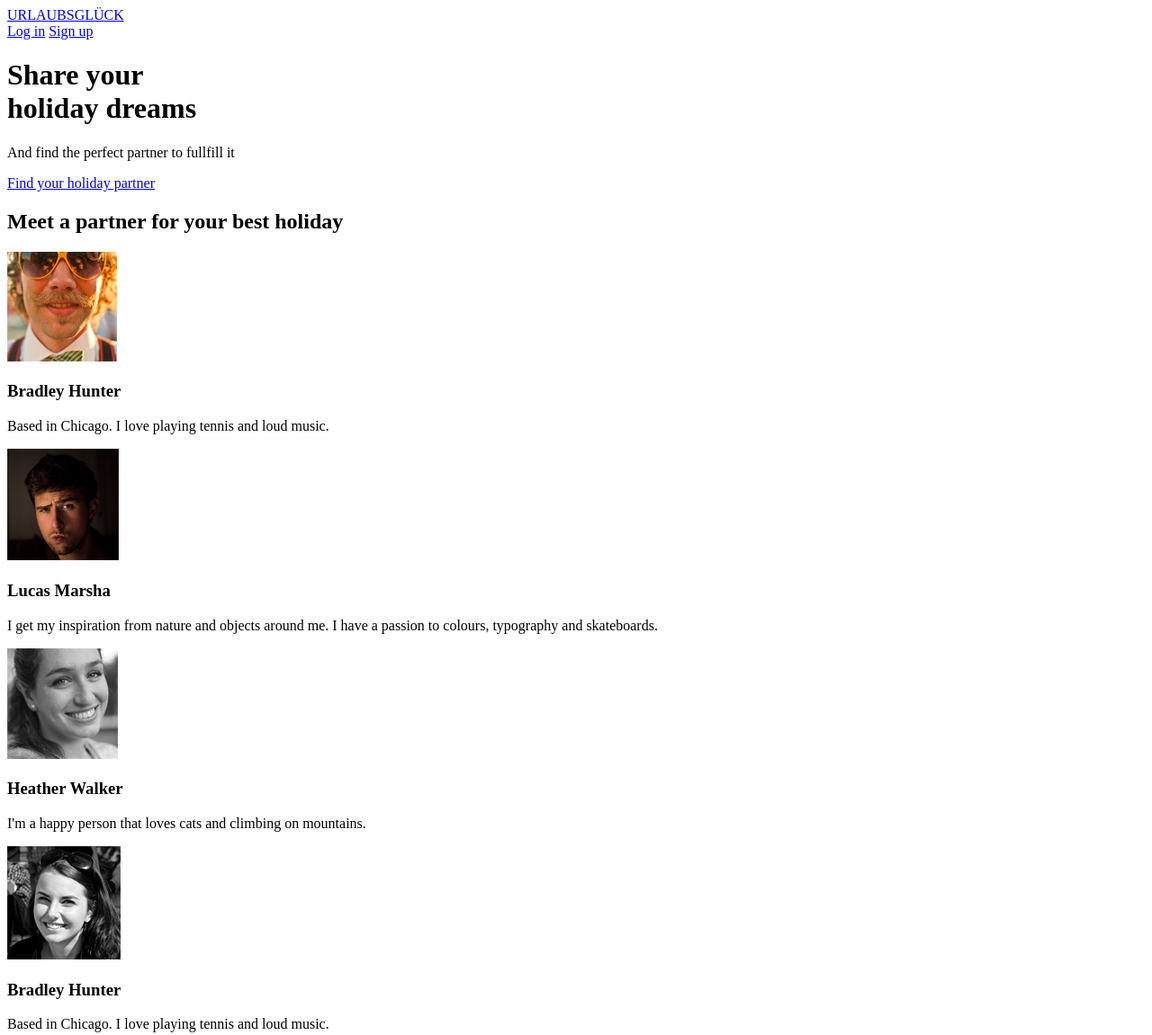
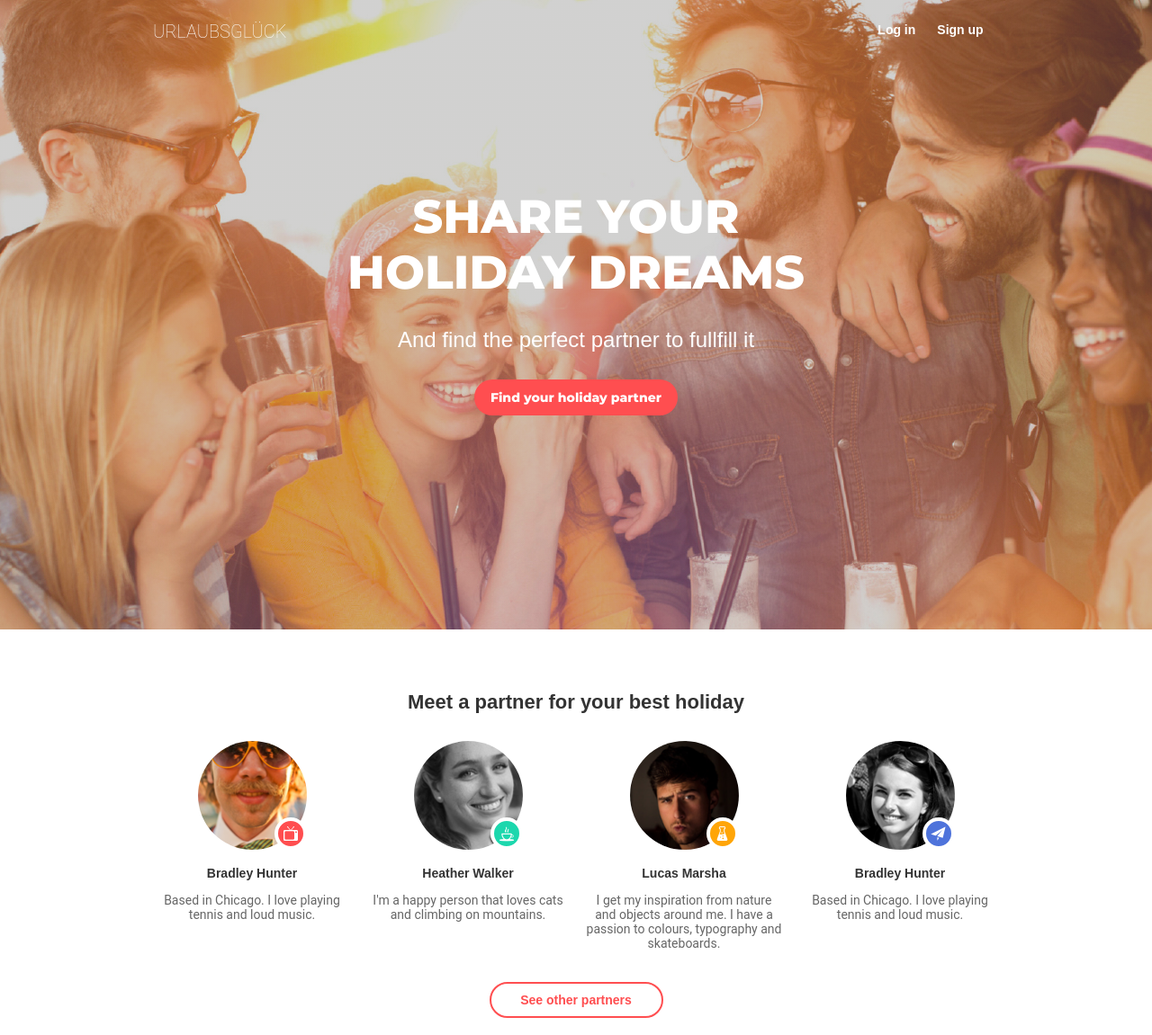
Before and after one commit to MoskovetsOlga/goit-fe-course, a plain HTML site: page module08/Index8.html in a window 1280 px wide. Shown: the top 1151 px of the page at 90% size. Drawn offline with Linux system fonts and the light colour scheme; a web font is replaced by a local one.

Commit message:
finishing homework 8

```diff
--- a/module08/Index8.html
+++ b/module08/Index8.html
@@ -5,6 +5,9 @@
     <meta name="viewport" content="width=device-width, initial-scale=1.0">
     <meta http-equiv="X-UA-Compatible" content="ie=edge">
     <title>Index8</title>
+    <link rel="stylesheet" href="./css/fonts8.css">
+    <link rel="stylesheet" href="./css/style8.css">
+    <link rel="stylesheet" href="./css/media8.css">
 </head>
 <body>
 
@@ -12,11 +15,11 @@
     <div class="banner"></div>
     <header>
       <nav class="menu container">
-        <a href="#" class="name">URLAUBSGLÜCK</a>
         <div class="wrapper">
           <a href="#" class="log-in">Log in</a>
           <a href="#" class="sign-up">Sign up</a>
         </div>
+        <a href="#" class="name">URLAUBSGLÜCK</a>
       </nav>
     </header>
     <div class="title-wrapper">
@@ -29,51 +32,46 @@
   <main class="main">
     <h2 class="main-title">Meet a partner for your best holiday</h2>
 
-    <section class="container team-articles">
-      <article class="article-team-article-1">
+    <section class="container-team">
+      <article class="article-team article1">
         <div class="photo-team">
           <img src="./image/team/bradley1.png" class="team" alt="Bradley Hunter" >
-          <a href="#" class="social-link"></a>
+          <a href="#" class="socials-link"></a>
         </div>
         <h3 class="article-title">Bradley Hunter</h3>
         <p class="article-text">Based in Chicago. I love playing tennis and loud music.</p>
       </article>
-      <article class="article-team-article-2">
+
+      <article class="article-team article2">
         <div class="photo-team">
           <img src="./image/team/Lucas.png" class="team" alt="Lucas Marsha" >
-          <a href="#" class="social-link"></a>
+          <a href="#" class="socials-link"></a>
         </div>
         <h3 class="article-title">Lucas Marsha</h3>
         <p class="article-text">I get my inspiration from nature and objects around me. I have a passion to colours,
           typography and skateboards.</p>
       </article>
-      <article class="article-team article-3">
+
+      <article class="article-team article3">
         <div class="photo-team">
           <img src="./image/team/Heather.png" class="team" alt="Heather Walker" >
-          <a href="#" class="social-link"></a>
+          <a href="#" class="socials-link"></a>
         </div>
         <h3 class="article-title">Heather Walker</h3>
         <p class="article-text">I'm a happy person that loves cats and climbing on mountains.</p>
       </article>
-      <article class="article-team-article-4">
+
+      <article class="article-team article4">
         <div class="photo-team">
           <img src="./image/team/bradley.png" class="team" alt="Bradley Hunter" >
-          <a href="#" class="social-link"></a>
+          <a href="#" class="socials-link"></a>
         </div>
         <h3 class="article-title">Bradley Hunter</h3>
         <p class="article-text">Based in Chicago. I love playing tennis and loud music.</p>
       </article>
     </section>
-    <a href="#" class="articles-loader">See other partners</a>
+    <a href="#" class="buttom-loader">See other partners</a>
 
   </main>
-  <footer>
-    <div class="container"></div>
-  </footer>
 </body>
 </html>
-
-<body>
-
-</body>
-</html>
--- /dev/null
+++ b/module08/css/fonts8.css
@@ -0,0 +1,19 @@
+@font-face {
+font-family: 'Montserrat Bold';
+src: url('../fonts/Montserrat-ExtraBold.woff') format('woff');
+font-weight: normal;
+font-style: normal;
+}
+
+@font-face {
+font-family: 'Montserrat Regular';
+src: url('../fonts/Montserrat-Regular.woff') format('woff');
+font-weight: normal;
+font-style: normal;
+}
+
+@font-face {
+  font-family: 'RobotoLight';
+  src: url("../fonts/RobotoLight/RobotoLight.woff") format("woff");
+  font-style: normal;
+  font-weight: normal;
--- /dev/null
+++ b/module08/css/media8.css
@@ -0,0 +1,151 @@
+@media (min-width: 768px) {
+
+  .container {
+    width: 768px;
+  }
+
+  .header, .banner {
+    min-height: 700px;
+  }
+
+  .banner {
+    background-image:
+    linear-gradient(to left
+    , rgba(26, 25, 21, .2)
+    , rgba(26, 25, 21, .2))
+    , url("../image/Bunner-tablet.jpg");
+  }
+
+  .menu-container {
+    justify-content: space-between;
+  }
+
+  .menu {
+    flex-direction: row;
+    height: inherit;
+    margin-bottom: 140px;
+    width: 670px;
+    height: 100px;
+  }
+
+  .wrapper {
+    float: right;
+  }
+  .name, .log-sign {
+    margin-top: 38px;
+    margin-left: 0;
+    margin-right: 0;
+  }
+
+  .name {
+    line-height: 36px;
+    float: left;
+    height: 15px;
+  }
+
+  .title-wrapper {
+    max-width: 600px;
+    margin-top: 110px;
+  }
+
+  .title {
+    font-size: 52px;
+    line-height: 62px;
+    margin-bottom: 30px;
+  }
+
+  .title-add {
+    font-size: 24px;
+    display: inline;
+    width: inherit;
+    margin-bottom: 30px;
+  }
+
+  .title-link {
+    width: 226px;
+    margin: 0 auto;
+  }
+
+  .main-title {
+    width: inherit;
+    margin-bottom: 30px;
+  }
+
+  .container-team {
+    width: 492px;
+    display: flex;
+    flex-direction: row;
+    justify-content: space-between;
+    flex-wrap: wrap;
+    margin-bottom: 36px;
+  }
+
+  .article-team {
+    width: 236px;
+    margin-left: 0;
+    margin-right: 0;
+    margin-bottom: 52px;
+  }
+
+  .article1, .article3 {
+    order: 1;
+  }
+  .article2, .article4 {
+    order: 2;
+    margin-bottom: 0;
+  }
+
+  .buttom-loader {
+    margin-bottom: 40px;
+    width: 193px;
+  }
+
+}
+
+
+@media (min-width: 940px) {
+  .container, main {
+    width: 940px;
+    margin: 0 auto;
+    text-align: center;
+  }
+
+  .menu-container {
+    justify-content: space-between;
+  }
+
+  .name {
+    width: 100px ;
+  }
+
+  .banner {
+    background-image:
+    linear-gradient(to left
+    , rgba(26, 25, 21, .2)
+    , rgba(26, 25, 21, .2))
+    , url("../image/banner-desktop.jpg");
+  }
+
+  .main-title {
+    margin-top: 68px;
+  }
+
+  .container-team {
+    width: 940px;
+    margin-bottom: 35px;
+  }
+
+  .article-team {
+    width: 220px;
+  }
+
+  .article1, .article3,
+  .article2, .article4 {
+    margin-bottom: 0;
+  }
+
+  .buttom-loader {
+    margin-bottom: 74px;
+  }
+
+}
--- /dev/null
+++ b/module08/css/style8.css
@@ -0,0 +1,253 @@
+*, *::before, *::after {
+    box-sizing: border-box;
+  }
+
+  body {
+    font-family: 'Roboto', sans-serif;
+    position: relative;
+    margin: 0;
+    padding: 0;
+  }
+
+  a {
+    text-decoration: none;
+    margin: 0;
+    padding: 0;
+  }
+
+  .container {
+    width: 100%;
+    width: 320px;
+    margin: 0 auto;
+    padding: 0;
+  }
+
+  .name {
+    display: flex;
+    flex-direction: column-reverse;
+    text-align: center;
+    height: 140px;
+    margin: 0 auto;
+    margin-bottom: 30px;
+    color: #ffffff;
+    padding: 0;
+    font-family: 'Roboto', sans-serif;
+    font-weight: lighter;
+  }
+
+  .menu {
+    display: block;
+    margin: 0 auto;
+    font-size: 20px;
+    color: #ffffff;
+    font-family: 'Montserrat', sans-serif;
+  }
+
+  .wrapper {
+    display: flex;
+    justify-content: center;
+    margin: 0 auto;
+    min-width: 152px;
+  }
+
+  .log-in, .sign-up {
+    display: block;
+    box-sizing: border-box;
+    margin-top: 15px;
+    font-size: 14px;
+    font-weight: bold;
+    color: #fff;
+    border: 2px solid transparent;
+    border-radius: 20px;
+    padding: 0 10px;
+    line-height: 32px;
+  }
+
+  .log-in:hover,
+  .sign-up:hover {
+    border-color: #fff;
+  }
+
+  .header {
+    min-height: 540px;
+  }
+
+  .banner {
+    position: absolute;
+    left: 0;
+    top: 0;
+    z-index: -1;
+    width: 100%;
+    min-height: 540px;
+    background-image:
+    linear-gradient(to left,
+    rgba(26, 25, 21, .2),
+    rgba(26, 25, 21, .2)),
+    url("../image/Bunner-mobile.jpg");
+    background-repeat: no-repeat;
+    background-size: cover;
+    background-position: center;
+  }
+
+  .title-wrapper {
+    max-width: 300px;
+    margin: 0 auto;
+    display: flex;
+    flex-direction: column;
+  }
+
+  .title, .title-add, .title-link {
+    display: block;
+    text-align: center;
+    color: #fff;
+    margin: 0;
+    padding: 0;
+  }
+
+  .title {
+    font-size: 30px;
+    text-transform: uppercase;
+    font-weight: 100;
+    font-family: 'Montserrat Bold', sans-serif;
+    margin-bottom: 15px;
+  }
+
+  .title-add {
+    display: block;
+    margin: 0 auto;
+    width: 220px;
+    font-size: 18px;
+    margin-bottom: 15px;
+    font-family: 'RobotoLight', sans-serif;
+  }
+
+  .title-link {
+    box-sizing: border-box;
+    height: 40px;
+    font-size: 14px;
+    font-family: 'Montserrat Bold', sans-serif;
+    line-height: 40px;
+    border-radius: 20px;
+    background-color: #ff4e50;
+  }
+
+  .main-title, .container-team {
+    display: block;
+    width: 240px;
+    margin: 0 auto;
+    padding: 0;
+    text-align: center;
+    font-family: 'Montserrat Bold', sans-serif;
+  }
+
+  .main {
+    margin-bottom: 28px;
+  }
+
+  .article-team {
+    margin-bottom: 28px;
+  }
+
+  .article-team-:last-of-type {
+    margin-bottom: 0;
+  }
+
+  .main-title {
+    margin-top: 72px;
+    margin-bottom: 20px;
+    font-size: 22px;
+  }
+
+  .main-title, .article-title {
+    color: #333;
+    font-weight: bold;
+    font-family: 'Montserrat', sans-serif;
+  }
+
+  .social-link, .social, .article-title, .article-text {
+    display: block;
+    margin: 0 auto;
+    padding: 0;
+  }
+
+  .article-title, .article-text  {
+    font-size: 14px;
+  }
+
+  .article-title {
+    margin-bottom: 14px;
+  }
+
+  .article-text {
+    font-family: 'Roboto', sans-serif;
+    color: #666;
+  }
+
+
+  .photo-team {
+    position: relative;
+    width: 121px;
+    margin: 0 auto;
+    margin-bottom: 18px;
+  }
+
+  .team {
+    display: block;
+    margin: 0 auto;
+    border-radius: 50%;
+    max-width: 100%;
+    object-fit: cover;
+  }
+
+  .socials-link {
+    position: absolute;
+    bottom: 0;
+    right: 0;
+    display: block;
+    width: 36px;
+    height: 36px;
+    border: 4px solid #fff;
+    border-radius: 50%;
+    z-index: 1;
+    background-position: center;
+    background-repeat: no-repeat;
+  }
+
+  .article-team:nth-of-type(1) .socials-link {
+    background-image: url(../image/icons/1.png);
+    background-color: #ff4e50;
+  }
+  .article-team:nth-of-type(2) .socials-link {
+    background-image: url(../image/icons/2.png);
+    background-color: #ffa507;
+  }
+  .article-team:nth-of-type(3) .socials-link {
+    background-image: url(../image/icons/3.png);
+    background-color: #1cd7ad;
+  }
+  .article-team:nth-of-type(4) .socials-link {
+    background-image: url(../image/icons/4.png);
+    background-color: #4e73db;
+  }
+
+  .section-articles {
+    margin-bottom: 28px;
+  }
+
+  .buttom-loader {
+    display: block;
+    box-sizing: border-box;
+    text-align: center;
+    font-family: 'Montserrat', sans-serif;
+    font-size: 14px;
+    font-weight: bold;
+    color: #ff4e50;
+    margin: 0 auto;
+    margin-bottom: 56px;
+    padding: 0;
+    height: 40px;
+    width: 280px;
+    border: 2px solid #ff4e50;
+    line-height: 36px;
+    border-radius: 20px;
+  }
```
Also changed, not shown: module08/fonts/Montserrat-ExtraBold.woff (added), module08/fonts/Montserrat-Regular.woff (added), module08/fonts/RobotoLight.woff (added).
